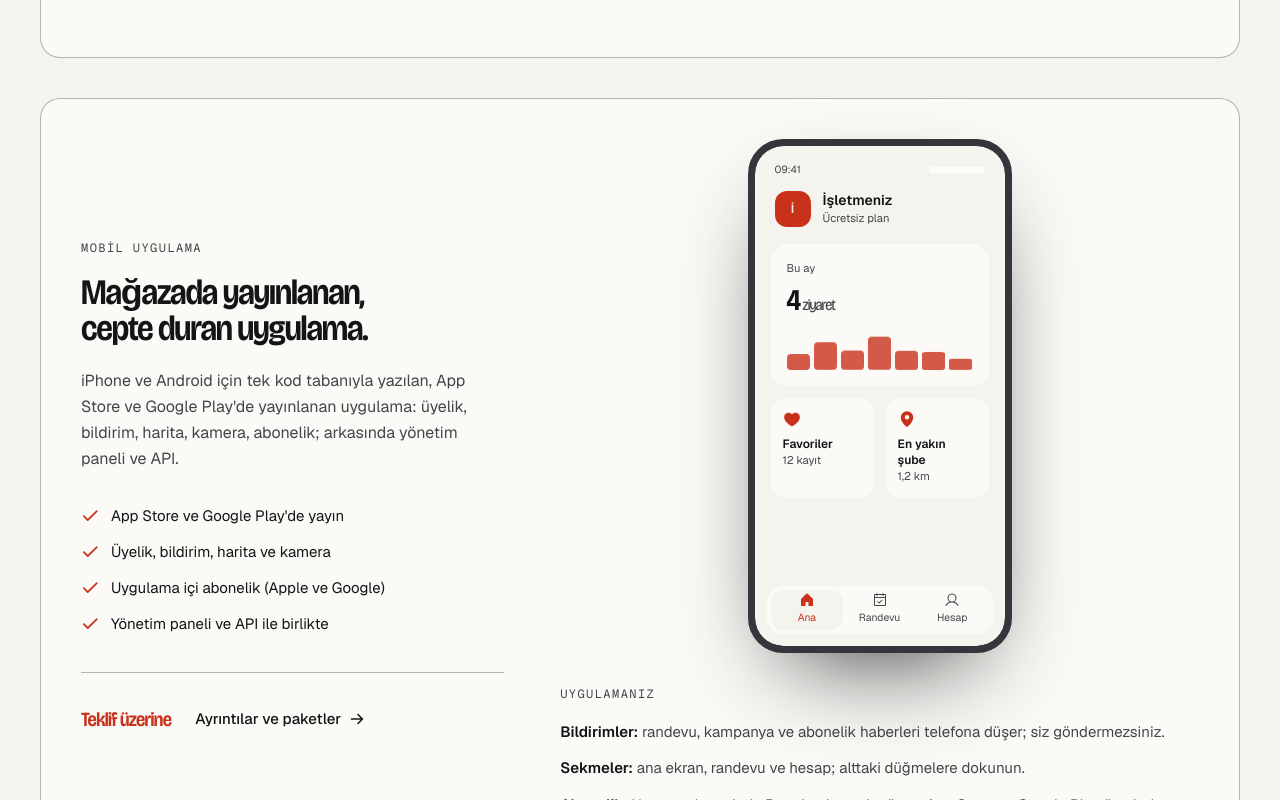
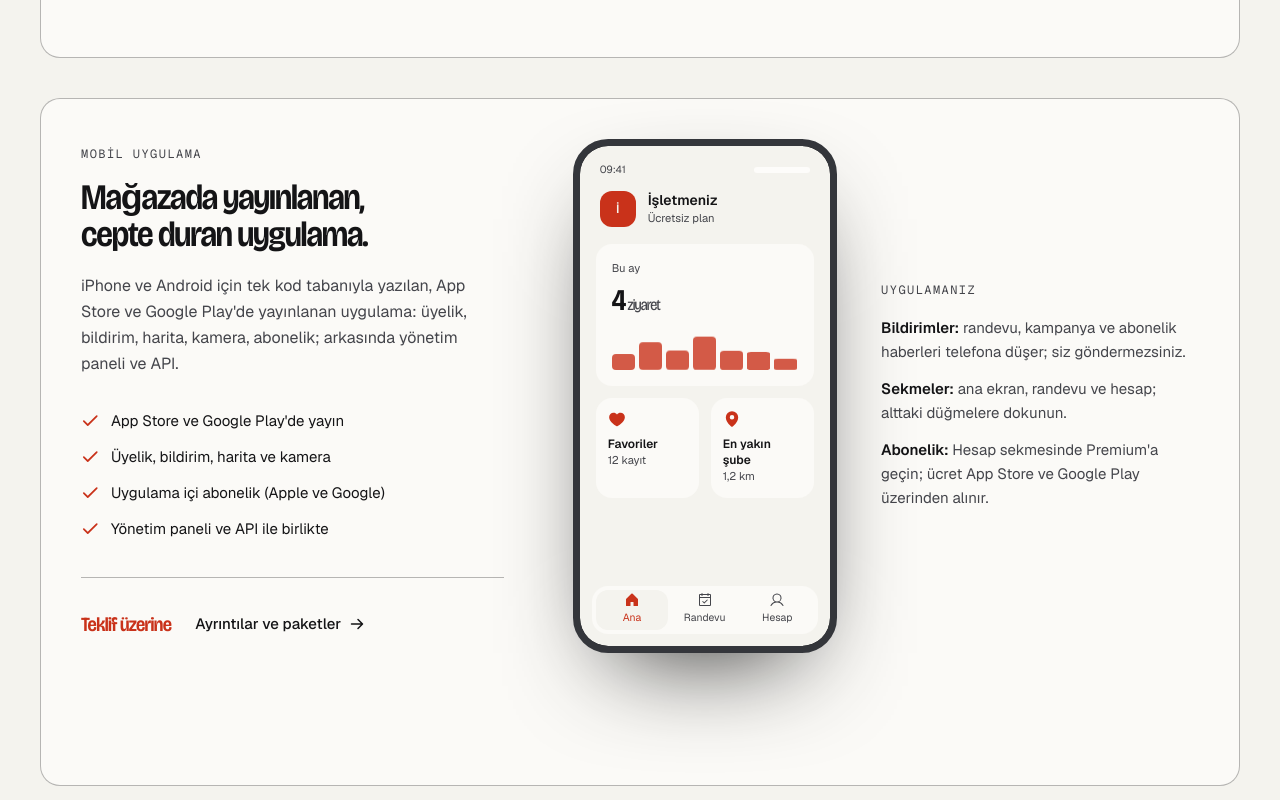
Before and after one commit to ymert-yrdkl/fanus, a Next.js app: page /hizmetler in a window 1280 px wide. Shown: the part 3420-4220 px from the top of the page. Built offline with nearby package versions, Linux system fonts and the light colour scheme.

Commit message:
Mobil demo iki sütun (kapsayıcı sorgusu dış sarmalayıcıda), "4 ziyaret" boşluğu, PatiSkor etiketi "App Store" (büyük harfte İOS olmasın); durum notu güncellendi; denetim 0 hata
Co-Authored-By: Claude Fable 5.1 <noreply@anthropic.com>

```diff
--- a/src/bilesenler/demolar/MobilDemo.tsx
+++ b/src/bilesenler/demolar/MobilDemo.tsx
@@ -40,7 +40,8 @@ export default function MobilDemo() {
   }, []);
 
   return (
-    <div className="@container grid gap-8 @md:grid-cols-[1fr_1.1fr] @md:items-center">
+    <div className="@container">
+      <div className="grid gap-8 @md:grid-cols-[1fr_1.1fr] @md:items-center">
         {/* Telefon */}
         <div
           data-zemin="koyu"
@@ -199,5 +200,6 @@ export default function MobilDemo() {
           </ul>
         </div>
       </div>
+    </div>
   );
 }
--- a/src/site/icerik.ts
+++ b/src/site/icerik.ts
@@ -703,7 +703,7 @@ export const REFERANSLAR: Referans[] = [
     alanAdi: "apps.apple.com",
     gosterim: "PatiSkor (App Store)",
     adres: "https://apps.apple.com/tr/app/patiskor/id6777159876",
-    tur: "Mobil uygulama · iOS",
+    tur: "Mobil uygulama · App Store",
     ozet: "Kedi ve köpek sahipleri için yapay zekâ destekli sağlık uygulaması: sağlık puanı, aşı, ilaç ve tahlil kayıtları, kilo grafiği, hatırlatmalar, yakındaki veterinerler. Ücretsiz plan ve Premium abonelik.",
     maddeler: [
       "App Store'da yayında (iOS 15.5 ve üstü)",
```
Also changed, not shown: 1 other file (tests, documents, lock files or other folders). Lines whose indentation alone changed are shown as unchanged.
